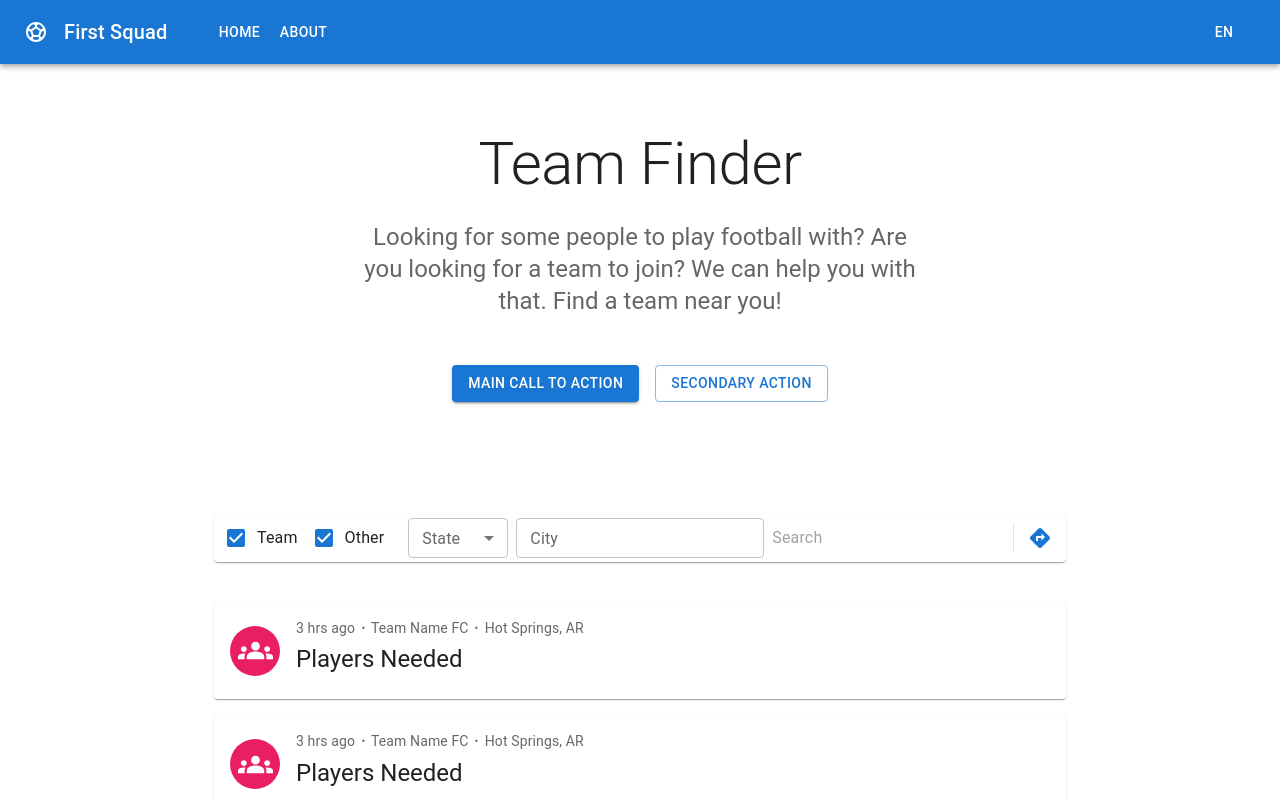
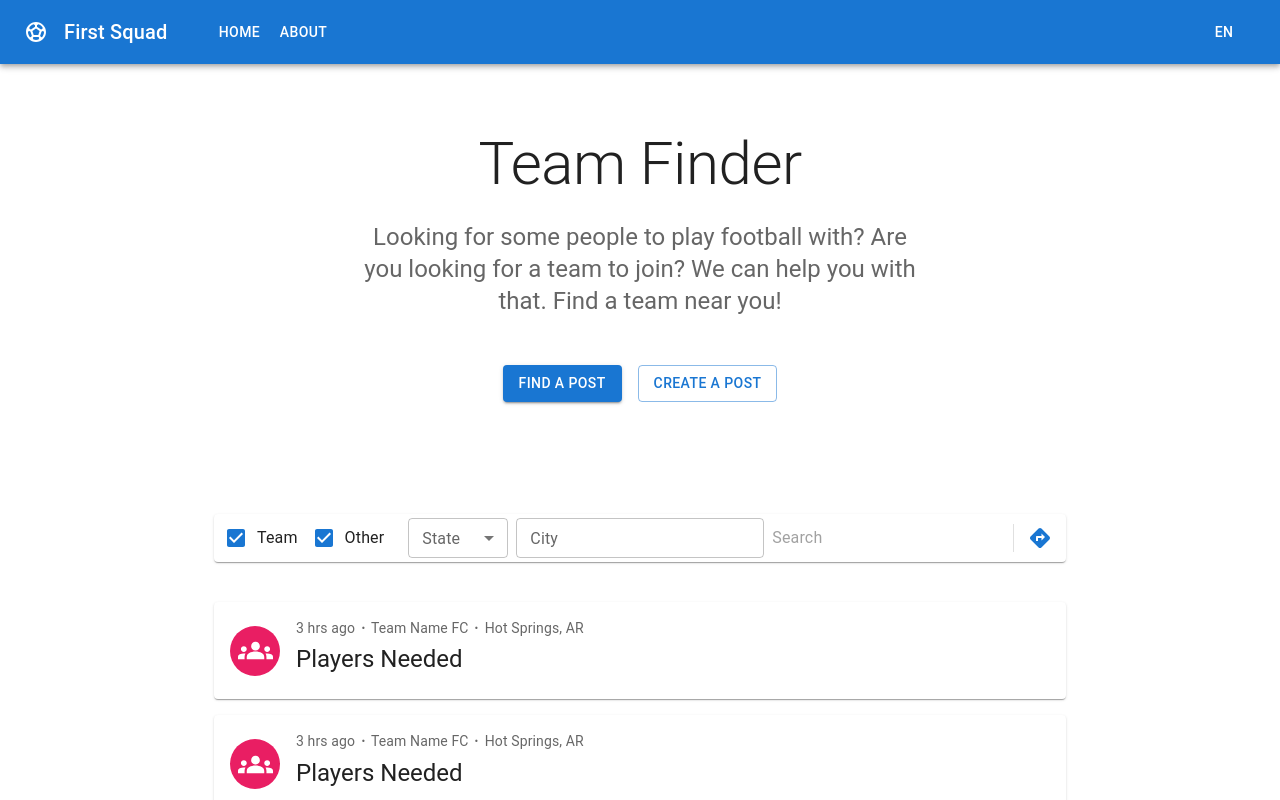
Before and after one commit to jpzambranoleon/football-field-finder, a React (Create React App) app: page / in a window 1280 px wide. Shown: the top 800 px of the page. Built offline with nearby package versions, Linux system fonts and the light colour scheme.

Commit message:
updated files

```diff
--- a/src/pages/home/Home.jsx
+++ b/src/pages/home/Home.jsx
@@ -45,7 +45,7 @@ export default function Home() {
                 spacing={2}
                 justifyContent="center"
             >
-                <Button variant="contained">Main call to action</Button>
+                <Button variant="contained">Find a Post</Button>
                 {/*<Button variant="outlined">Secondary action</Button>*/}
                 <CreatePost />
             </Stack>
--- a/src/pages/home/components/CreatePost.jsx
+++ b/src/pages/home/components/CreatePost.jsx
@@ -53,7 +53,7 @@ const CreatePost = () => {
 
     return (
         <>
-            <Button onClick={handleOpen} variant="outlined">Secondary action</Button>
+            <Button onClick={handleOpen} variant="outlined">Create a Post</Button>
             <Modal
                 open={open}
                 onClose={handleClose}
```
